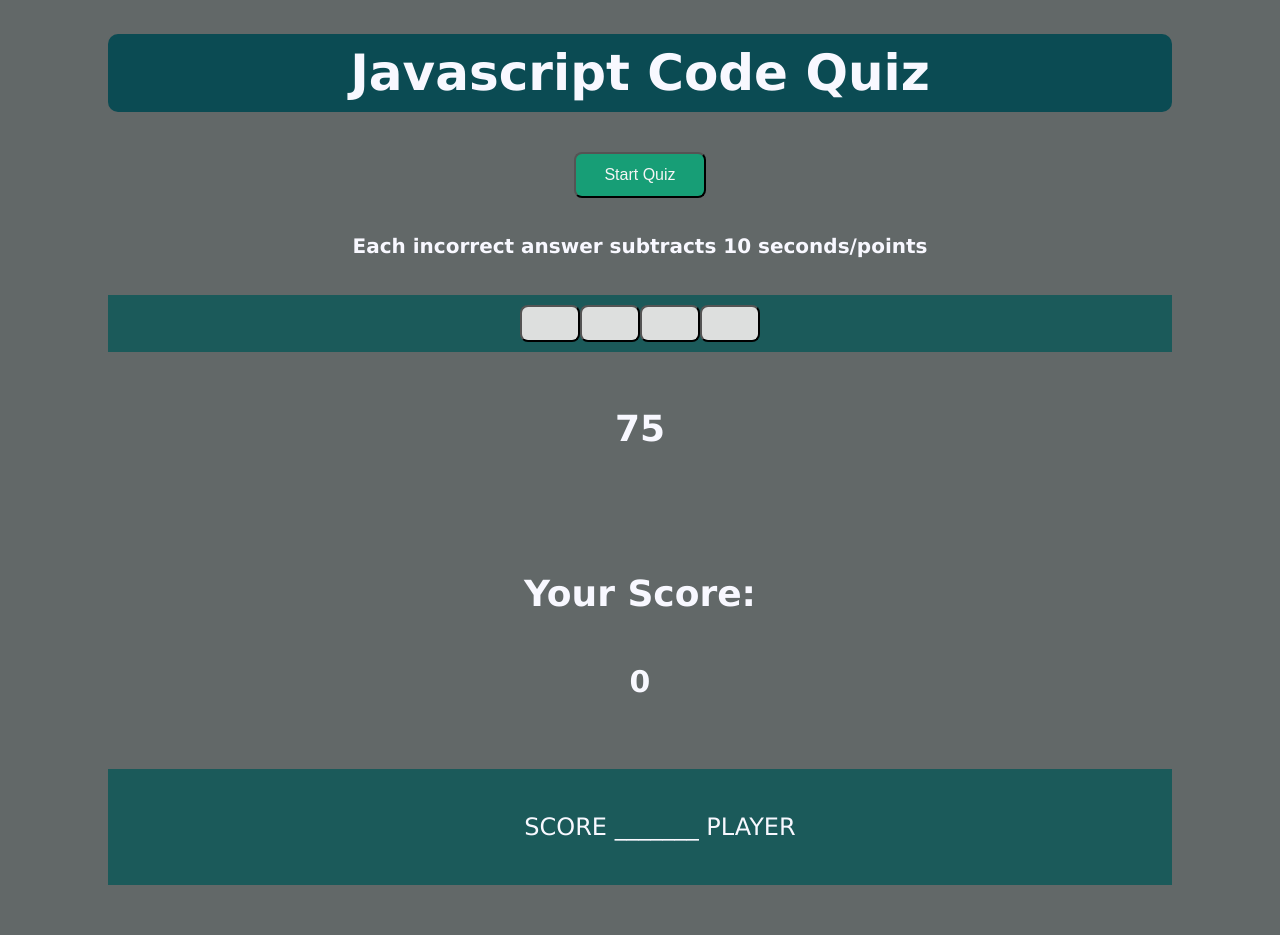
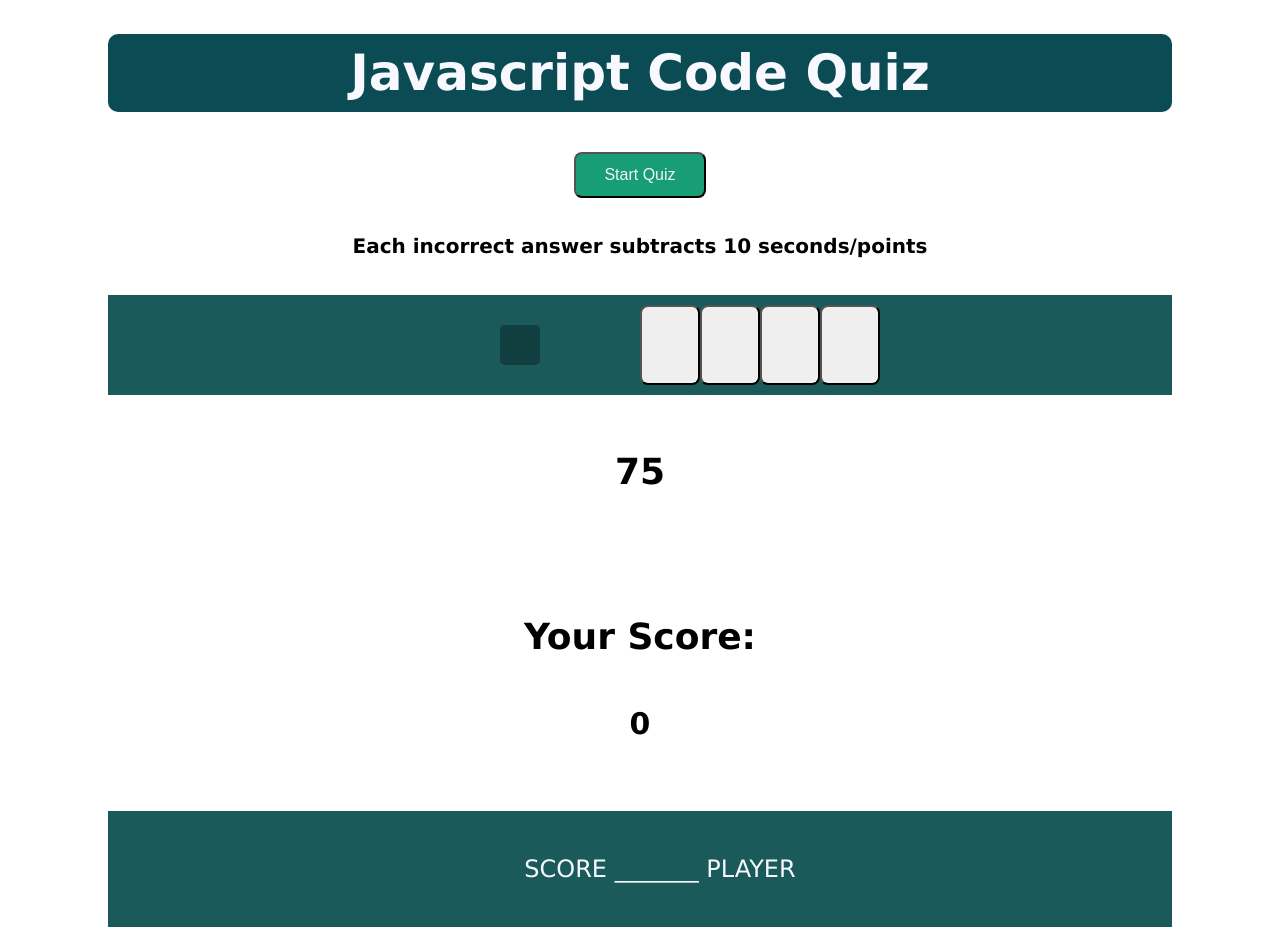
Before and after one commit to connormcgrew/JavaScript-Quiz, a plain HTML site: page index.html in a window 1280 px wide. Before the commit the page ends 893 px from the top, so only its background shows below. Drawn offline with Linux system fonts and the light colour scheme.

Commit message:
messing with css

```diff
--- a/Assets/style.css
+++ b/Assets/style.css
@@ -1,9 +1,13 @@
+:root {
+    --black: #000000;
+}
+
 .hide {
     display: none;
 }
 
 body {
-    background-color: rgb(98, 104, 104);
+    background-color: white;
     font-family: Verdana, Geneva, Tahoma, sans-serif;
     color: ghostwhite;
 }
@@ -59,7 +63,6 @@ body {
 }
 
 .userChoice {
-    background-color: #dddfde;
     border-radius: 8px;
     padding: 12px 28px;
     font-size: 20px;
@@ -76,6 +79,7 @@ body {
     font-size: 36px;
     text-align: center;
     padding: 20px;
+    color: var(--black);
 }
 
 .score {
@@ -84,6 +88,7 @@ body {
     font-size: 36px;
     text-align: center;
     padding: 20px;
+    color: var(--black);
 }
 
 .questions {
@@ -92,9 +97,10 @@ body {
     font-size: 20px;
     text-align: center;
     padding: 20px;
+    color: var(--black);
 }
 
-.questionField {
+.question {
     justify-content: center;
     flex-wrap: wrap;
     border: slategrey;
@@ -105,6 +111,7 @@ body {
     padding: 20px;
     margin-right: 100px;
     margin-left: 100px;
+    color: var(--black);
 }
 
 .leaderboard {
@@ -120,7 +127,9 @@ body {
 
 .leaderboard li {
     list-style-type: none;
+
 }
+
 
 .submit {
     display: flex;
```
